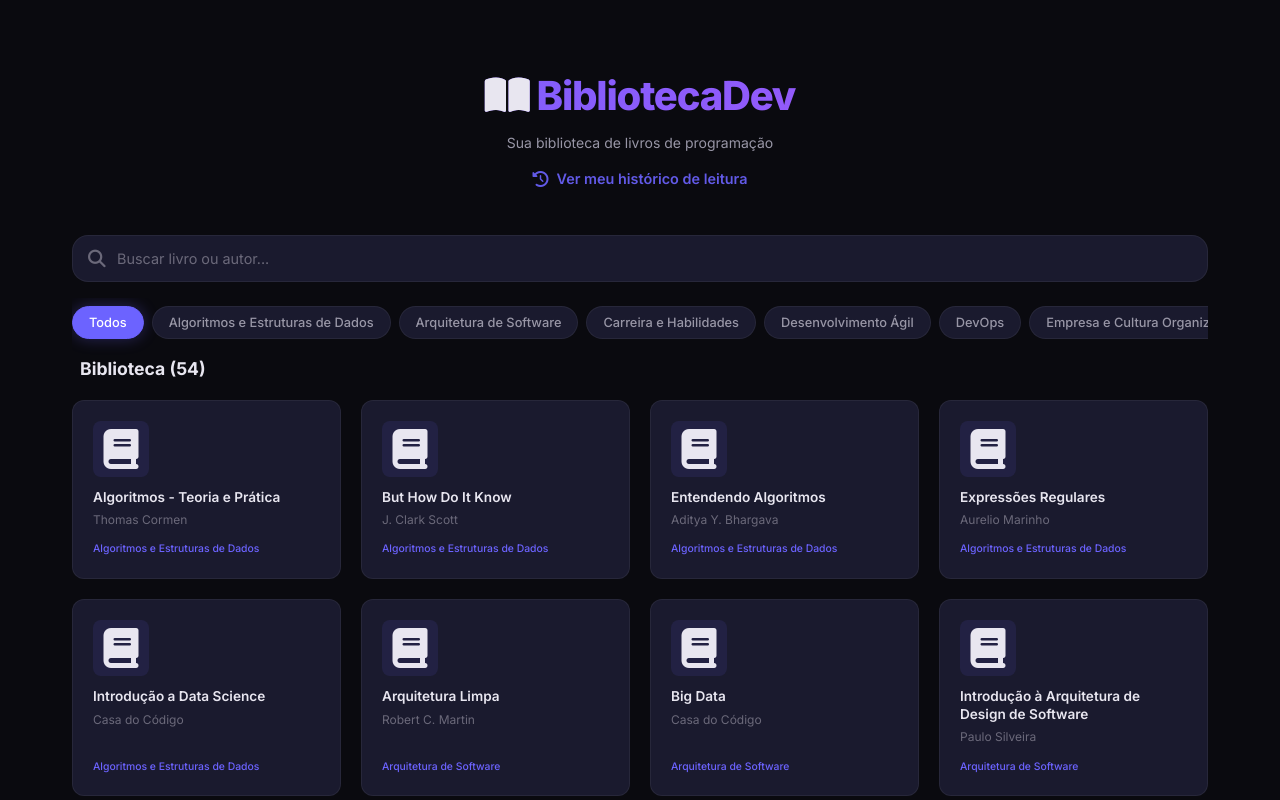
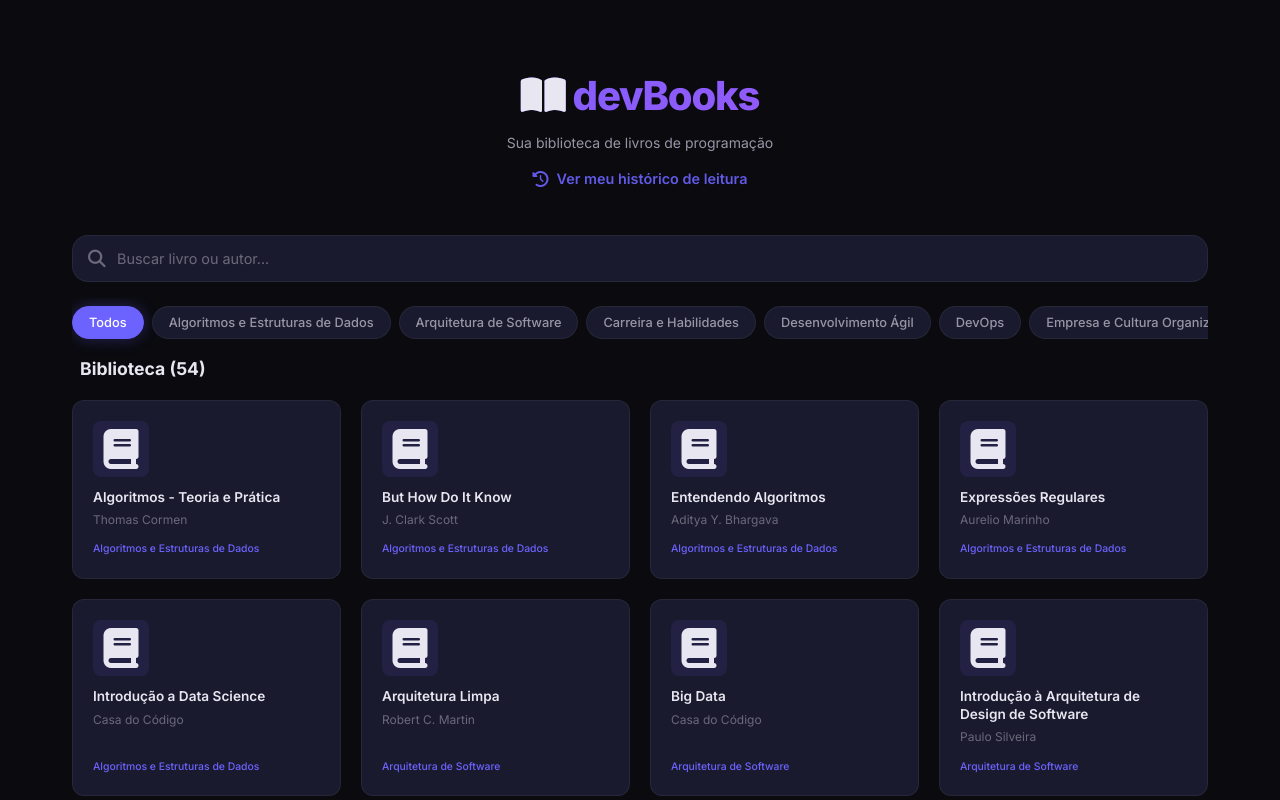
Before and after one commit to VitorTo/devbooks, a React (Vite) app: page / in a window 1280 px wide. Shown: the top 800 px of the page. Built offline with nearby package versions, Linux system fonts and the light colour scheme.

Commit message:
feat: Implement main application pages (Home, History), add PWA support, and rename app to devBooks.

```diff
--- a/index.html
+++ b/index.html
@@ -1,20 +1,26 @@
 <!doctype html>
 <html lang="pt-BR">
+
 <head>
   <meta charset="UTF-8" />
   <meta name="viewport" content="width=device-width, initial-scale=1.0, maximum-scale=1.0, user-scalable=no" />
-    <meta name="description" content="BibliotecaDev - Leitor de livros essenciais de programação. Leia, anote e acompanhe seu progresso." />
+  <meta name="description"
+    content="devBooks - Leitor de livros essenciais de programação. Leia, anote e acompanhe seu progresso." />
   <meta name="theme-color" content="#6c63ff" />
   <meta name="apple-mobile-web-app-capable" content="yes" />
   <meta name="apple-mobile-web-app-status-bar-style" content="black-translucent" />
   <link rel="manifest" href="/manifest.json" />
   <link rel="icon" type="image/png" href="/icon-192.png" />
   <link rel="apple-touch-icon" href="/icon-192.png" />
-    <link rel="stylesheet" href="https://cdnjs.cloudflare.com/ajax/libs/font-awesome/6.5.1/css/all.min.css" integrity="sha512-DTOQO9RWCH3ppGqcWaEA1BIZOC6xxalwEsw9c2QQeAIftl+Vegovlnee1c9QX4TctnWMn13TZye+giMm8e2LwA==" crossorigin="anonymous" referrerpolicy="no-referrer" />
-    <title>BibliotecaDev - Biblioteca de Programação</title>
+  <link rel="stylesheet" href="https://cdnjs.cloudflare.com/ajax/libs/font-awesome/6.5.1/css/all.min.css"
+    integrity="sha512-DTOQO9RWCH3ppGqcWaEA1BIZOC6xxalwEsw9c2QQeAIftl+Vegovlnee1c9QX4TctnWMn13TZye+giMm8e2LwA=="
+    crossorigin="anonymous" referrerpolicy="no-referrer" />
+  <title>devBooks - Biblioteca de Programação</title>
 </head>
+
 <body>
   <div id="root"></div>
   <script type="module" src="/src/main.jsx"></script>
 </body>
+
 </html>
--- a/public/sw.js
+++ b/public/sw.js
@@ -1,4 +1,4 @@
-const CACHE_NAME = 'bibliotecadev-v1';
+const CACHE_NAME = 'devBooks-v1';
 const STATIC_ASSETS = [
   '/',
   '/index.html',
--- a/src/components/History.jsx
+++ b/src/components/History.jsx
@@ -39,7 +39,7 @@ export default function History({ onBack, onImport }) {
   const handleExport = () => {
     const data = exportAllData();
     const date = new Date().toISOString().split('T')[0];
-    const fileName = `bibliotecadev-backup-${date}.json`;
+    const fileName = `devBooks-backup-${date}.json`;
 
     const json = JSON.stringify(data, null, 2);
     const blob = new Blob([json], { type: 'application/json' });
--- a/src/components/Home.jsx
+++ b/src/components/Home.jsx
@@ -33,7 +33,7 @@ export default function Home({ onOpenBook, onGoToHistory }) {
   const filteredBooks = useMemo(() => {
     return books.filter(book => {
       const matchesSearch = book.title.toLowerCase().includes(search.toLowerCase()) ||
-                           book.author.toLowerCase().includes(search.toLowerCase());
+        book.author.toLowerCase().includes(search.toLowerCase());
       const matchesCategory = activeCategory === 'Todos' || book.category === activeCategory;
       return matchesSearch && matchesCategory;
     });
@@ -50,7 +50,7 @@ export default function Home({ onOpenBook, onGoToHistory }) {
       <header className="home__header">
         <h1 className="home__logo">
           <span className="home__logo-icon"><i className="fa-solid fa-book-open"></i></span>
-          BibliotecaDev
+          devBooks
         </h1>
         <p className="home__subtitle">Sua biblioteca de livros de programação</p>
         <button className="home__history-link" onClick={onGoToHistory}>
```
Also changed, not shown: public/manifest.json. Lines whose indentation alone changed are shown as unchanged.
